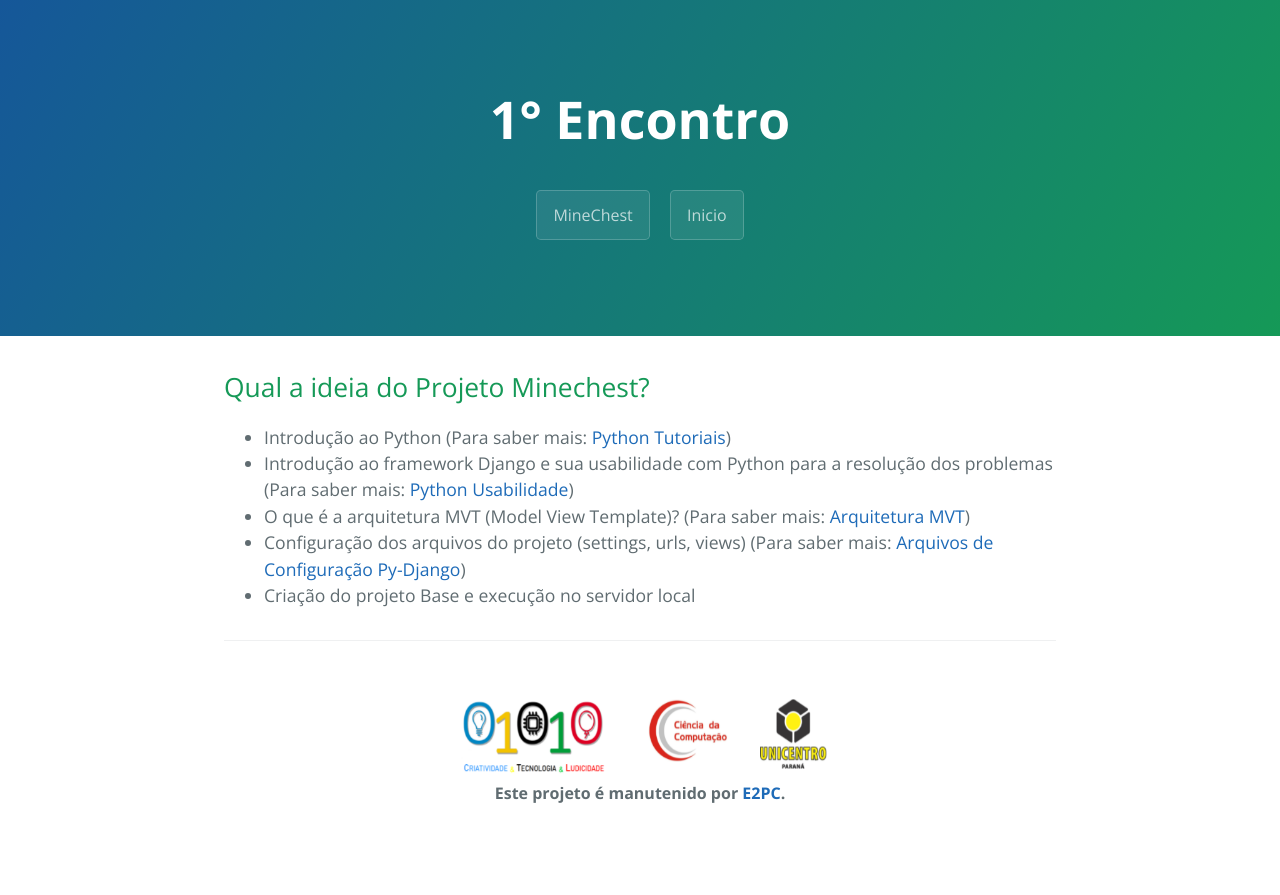
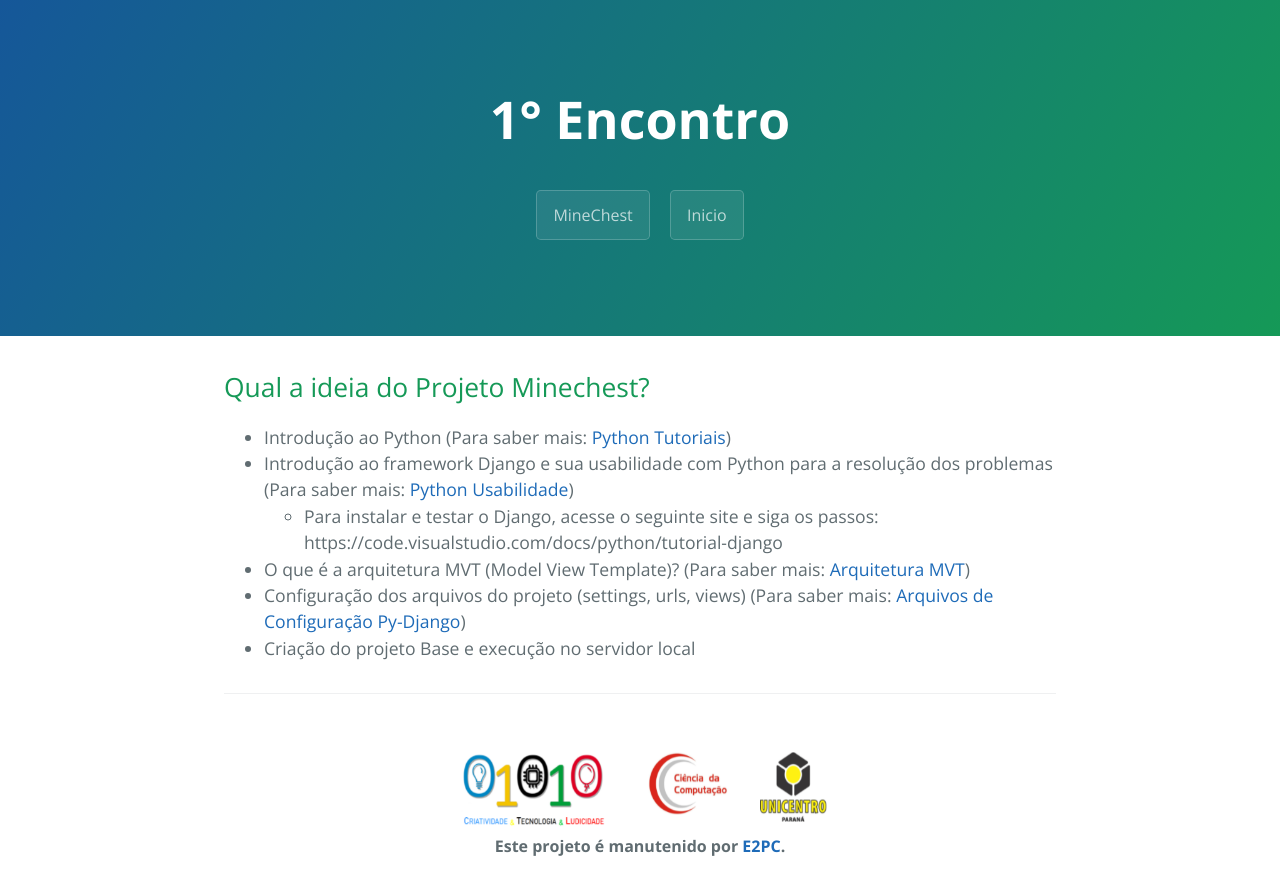
Before and after one commit to E2PC/ProjectPage, a Jekyll site: the page built from Encontro1.md, in a window 1280 px wide. Shown: the top 895 px of the page. Built offline with Jekyll 4.4.1, drawn with Linux system fonts in a browser that asks for light colours.

Commit message:
Update Encontro1.md

```diff
--- a/Encontro1.md
+++ b/Encontro1.md
@@ -10,6 +10,8 @@
 
   - Introdução ao Python (Para saber mais: [Python Tutoriais](https://docs.python.org/3/tutorial/inputoutput.html))
   - Introdução ao framework Django e sua usabilidade com Python para a resolução dos problemas (Para saber mais: [Python Usabilidade](https://www.python.org/success-stories/))
+     - Para instalar e testar o Django, acesse o seguinte site e siga os passos:
+        https://code.visualstudio.com/docs/python/tutorial-django
   - O que é a arquitetura MVT (Model View Template)? (Para saber mais: [Arquitetura MVT](https://www.treinaweb.com.br/blog/entendendo-o-mtv-do-django))
   - Configuração dos arquivos do projeto (settings, urls, views) (Para saber mais: [Arquivos de Configuração Py-Django](https://docs.djangoproject.com/pt-br/3.1/howto/))
   - Criação do projeto Base e execução no servidor local
```
